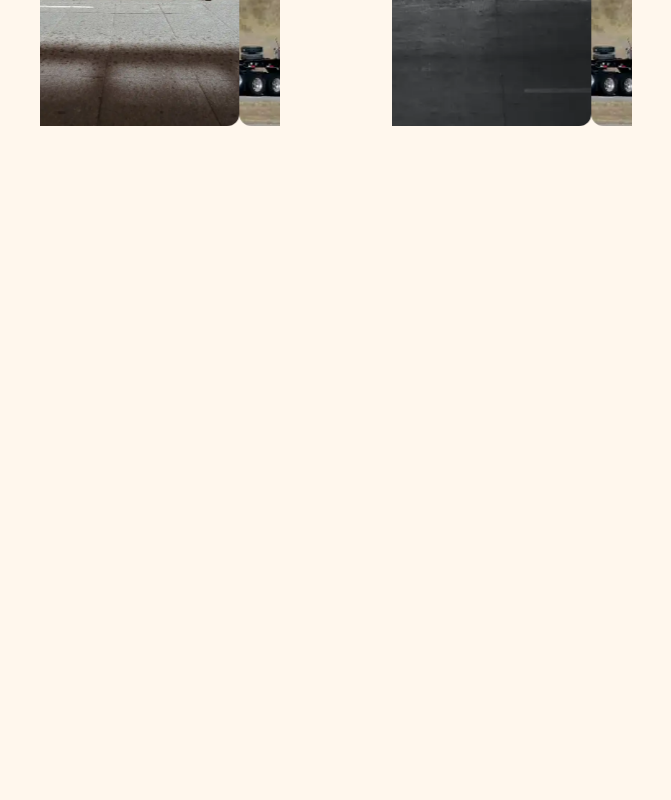
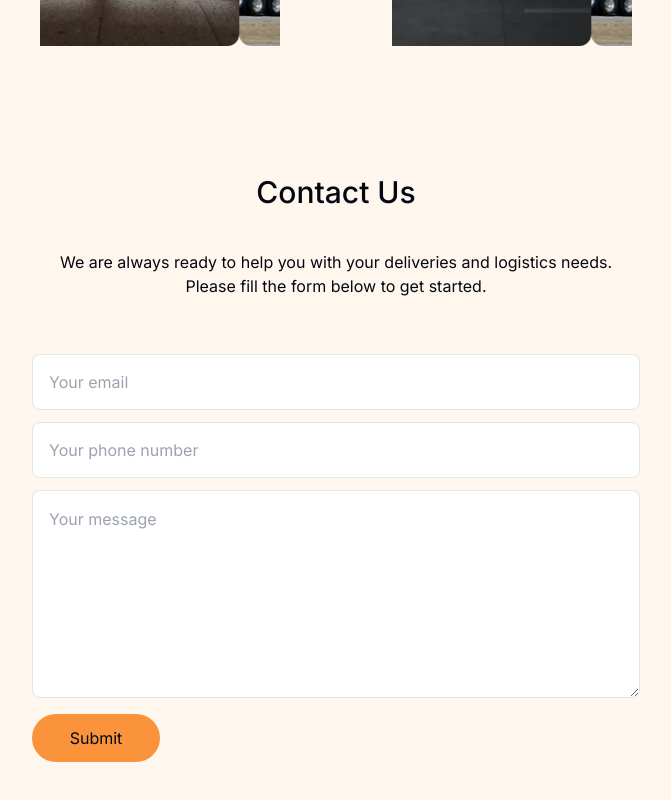
Before and after one commit to LoukaC/SafeHaulRecoveryService, a Next.js app in the folder SHRS/: page / in a window 1280 px wide. Shown: the part 1984-2784 px from the top of the page, without its empty margins (304-975 px from the left). Built offline with nearby package versions, Linux system fonts and the light colour scheme.

Commit message:
margin et padding sections + contact

```diff
--- a/SHRS/src/app/components/about.tsx
+++ b/SHRS/src/app/components/about.tsx
@@ -6,7 +6,7 @@ import Competence from './competence'
 
 export default function About() {
   return (
-    <section id='about' className='mx-5 mb-28'>
+    <section id='about' className='mx-5 mb-32'>
         <SectionHeading>About Us</SectionHeading>
         <div className='text-center'>
           <h3 className='capitalize text-xl mb-3 font-medium'>leading haulage company</h3>
--- /dev/null
+++ b/SHRS/src/app/components/contact-box.tsx
@@ -0,0 +1,25 @@
+import React from 'react'
+import { contacts } from '../lib/data'
+
+type ContactBoxProps = typeof contacts[number]
+
+
+export default function ContactBox({title, details: {
+
+    }} : ContactBoxProps) {
+  return (
+    <div>
+        <h3>{title}</h3>
+        <div>
+            {details.map(detail => (
+                <div key={detail.name}>
+                    <h4>{detail.name}</h4>
+                    <p>{detail.value}</p>
+                </div>
+
+            ))}
+        </div>
+
+    </div>
+  )
+}
--- /dev/null
+++ b/SHRS/src/app/components/contact.tsx
@@ -0,0 +1,45 @@
+import React from 'react'
+import SectionHeading from './section-heading'
+import SubmitBtn from './submit-btn'
+
+export default function Contact() {
+  return (
+    <section id="contact" className='mb-20 w-full flex flex-col justify-center items-center'>
+      <SectionHeading>Contact us</SectionHeading>
+      <p className='text-center' >
+        We are always ready to help you with your deliveries and logistics needs.
+        <br />
+        Please fill the form below to get started.
+      </p>
+      <form
+            className='mt-14 flex flex-col w-[min(90%,38rem)] '
+            action=""
+        >
+            <input
+                name='senderEmail'
+                type="email"
+                placeholder='Your email'
+                required
+                maxLength={500}
+                className='h-14 border border-black/10 rounded-lg p-4 outline-none'
+            />
+            <input
+                name='phoneNumber'
+                type='tel'
+                placeholder='Your phone number'
+                required
+                maxLength={500}
+                className='h-14 my-3 border border-black/10 rounded-lg p-4 outline-none '
+            />
+            <textarea
+                name='message'
+                placeholder='Your message'
+                required
+                maxLength={5000}
+                className='h-52 border border-black/10 rounded-lg p-4 outline-none'
+            />
+            <SubmitBtn />
+        </form>
+    </section>
+  )
+}
--- a/SHRS/src/app/components/footer.tsx
+++ b/SHRS/src/app/components/footer.tsx
@@ -4,13 +4,12 @@ import { socials } from '../lib/data'
 export default function Footer() {
   return (
     <footer className='mb-4 px4 text-center'>
-        <p className='text-xl flex justify-center items-center mb-3'>
+        <p className='text-xl flex justify-center items-center mb-1'>
             {socials.map(social => (
                 <a
                     key={social.name}
                     href={social.ref}
                     target='_blank'
-
                     className=''
                 >
                     {social.icon}
--- a/SHRS/src/app/components/header.tsx
+++ b/SHRS/src/app/components/header.tsx
@@ -12,7 +12,7 @@ export default function Header() {
     const [isOpen, setOpen] = useState(false);
 
   return (
-    <header className='flex justify-center items-center w-full bg-orange-50 h-24 '>
+    <header className='fixed z-10 flex justify-center items-center w-full bg-orange-50 h-24 '>
         <nav className='flex-col w-full h-full'>
             <div className='flex justify-between items-center h-full w-full'>
                 <Link href='/'>
--- a/SHRS/src/app/components/home.tsx
+++ b/SHRS/src/app/components/home.tsx
@@ -8,7 +8,7 @@ import Image from 'next/image';
 
 export default function Home() {
   return (
-    <section id='home' className='flex justify-center items-center pb-32'>
+    <section id='home' className='flex justify-center items-center mb-32'>
         <CarouselSlider
           useKeyboardArrows={true}
           showThumbs={false}
--- /dev/null
+++ b/SHRS/src/app/components/submit-btn.tsx
@@ -0,0 +1,23 @@
+'use client'
+import React from 'react'
+import { useFormStatus } from 'react-dom'
+
+export default function SubmitBtn() {
+
+  const {pending} = useFormStatus()
+
+  return (
+    <button
+            type='submit'
+            className='group flex flex-row justify-center items-center gap-2 mt-4 bg-orange-400 w-[8rem] h-[3rem] rounded-full outline-none transition-all focus:scale-110 hover:scale-110 hover:bg-orange-600 active:scale-105 disabled:scale-100 disabled:bg-opacity-65'
+            disabled={pending}
+        >{
+            pending ? <div className='h-5 w-5 animate-spin rounded-full border-b-2 border-white'></div>:(
+                <>
+                    Submit
+                </>
+            )
+        }
+        </button>
+  )
+}
--- a/SHRS/src/app/components/work.tsx
+++ b/SHRS/src/app/components/work.tsx
@@ -6,7 +6,7 @@ import CarouselSliderWork from './carousel-slider-work'
 
 export default function Work() {
   return (
-    <section id='work' className='flex-col justify-center items-center pb-32 mx-5'>
+    <section id='work' className='flex-col justify-center items-center mb-32'>
         <SectionHeading>Our work</SectionHeading>
         <div className='flex flex-col justify-center items-center gap-10 md:gap-28 md:flex-row'>
           <CarouselSliderWork title='our deliveries' ListToMap={deliveries} />
--- a/SHRS/src/app/page.tsx
+++ b/SHRS/src/app/page.tsx
@@ -1,14 +1,16 @@
 import About from "./components/about";
+import Contact from "./components/contact";
 import Home from "./components/home";
 import Work from "./components/work";
 
 
 export default function Page() {
   return (
-    <main className=" h-[3000px] flex-col justify-center pt-16 md:pt-8">
+    <main className="flex-col justify-center items-center pt-16 md:pt-8">
       <Home />
       <About />
       <Work />
+      <Contact />
     </main>
   )
 }
```
